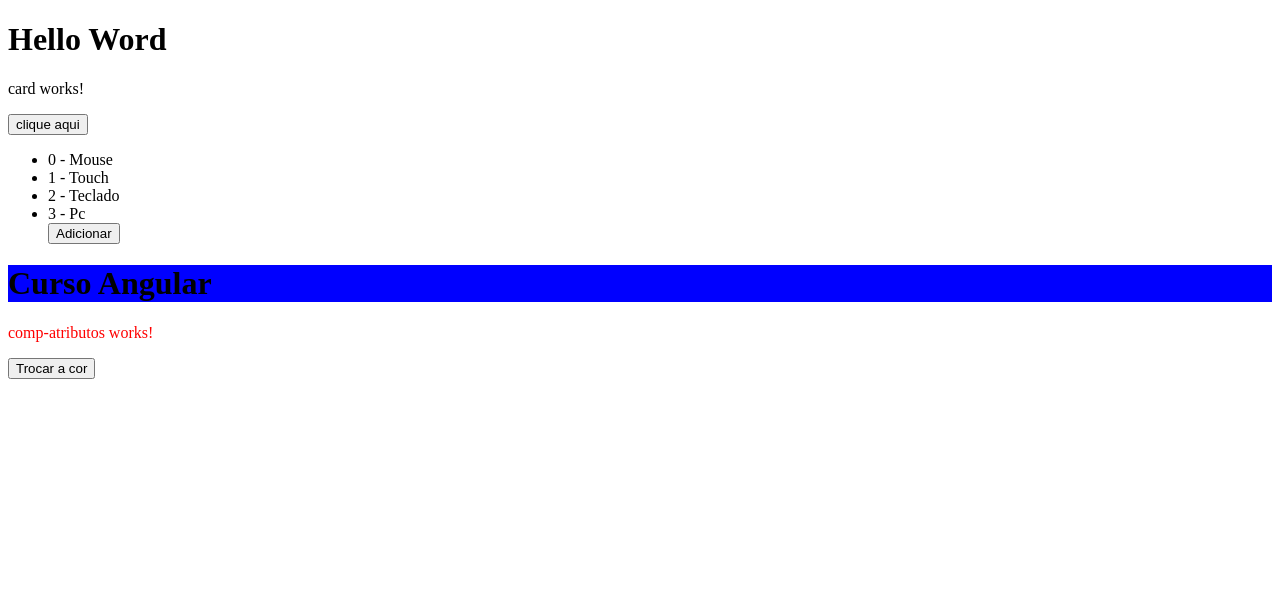
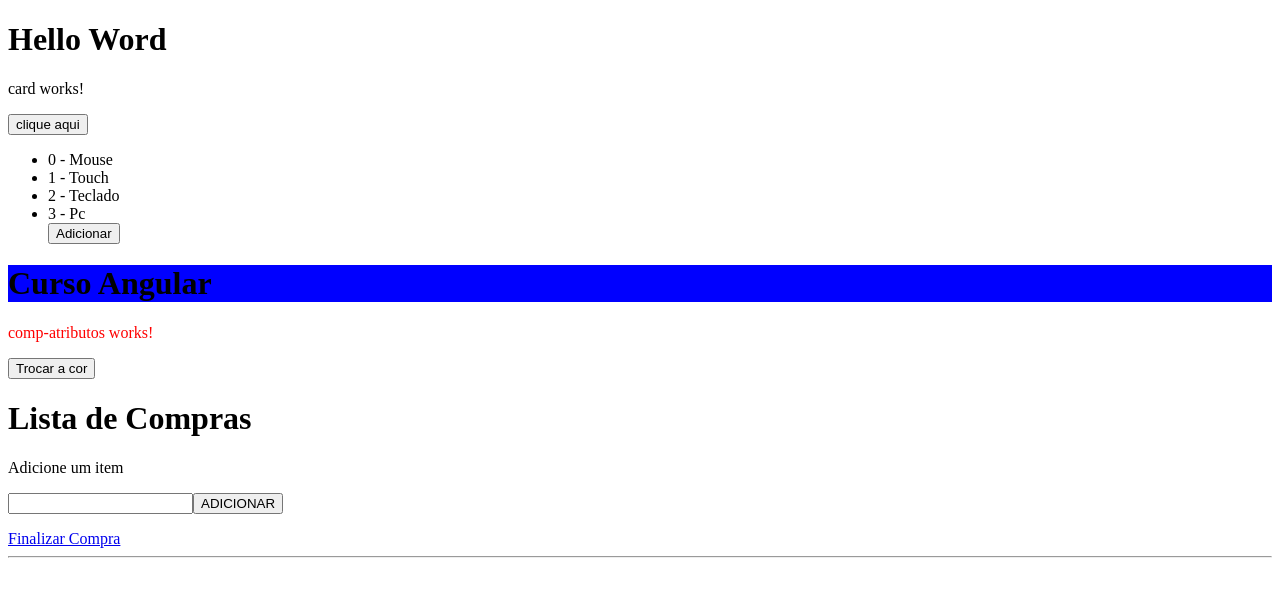
Before and after one commit to WesleyDev93/Diretivas-Angular, an Angular app: page / in a window 1280 px wide. Shown: the top 596 px of the page. Built offline with nearby package versions, Linux system fonts and the light colour scheme.

Commit message:
usando ngTemplate

```diff
--- a/src/app/app.module.ts
+++ b/src/app/app.module.ts
@@ -1,6 +1,6 @@
 import { NgModule } from '@angular/core';
 import { BrowserModule } from '@angular/platform-browser';
-
+import { FormsModule } from '@angular/forms';
 import { AppRoutingModule } from './app-routing.module';
 import { AppComponent } from './app.component';
 import { CardComponent } from './card/card.component';
@@ -14,7 +14,8 @@
   ],
   imports: [
     BrowserModule,
-    AppRoutingModule
+    AppRoutingModule,
+    FormsModule
   ],
   providers: [],
   bootstrap: [AppComponent]
--- a/src/app/comp-atributos/comp-atributos.component.html
+++ b/src/app/comp-atributos/comp-atributos.component.html
@@ -5,3 +5,29 @@
 <p [ngClass]="estilo">comp-atributos works!</p>
 
 <button (click)="trocar">Trocar a cor</button>
+
+<h1>Lista de Compras</h1>
+<p>Adicione um item</p>
+<input type="text" [(ngModel)]= "item">
+<button (click)="adicionarLista()">ADICIONAR</button>
+ <p>{{item}}</p>
+
+
+ <ul>
+
+  <li *ngFor="let elemento of lista">{{lista}}</li>
+
+
+ </ul>
+
+
+
+
+ <ng-template  [ngIf]="true">
+
+  <a href="#">Finalizar Compra</a>
+
+ </ng-template>
+
+
+ <hr>
--- a/src/app/comp-atributos/comp-atributos.component.ts
+++ b/src/app/comp-atributos/comp-atributos.component.ts
@@ -10,10 +10,24 @@
   estilo: string = "disable";
   corFundo: string = "blue";
   corTexto: string = "black";
+  // criando lista  e o item
+  item:string = "";
+  lista:string []= [];
+
 
   constructor () {
 
   }
+
+  // criando a função para lista
+
+  adicionarLista () {
+
+    // inserindo metodo de push para a lista com o paramento do item que esta acima vazio
+        this.lista.push (this.item);
+
+  }
+
 
 
   trocar(){
```
